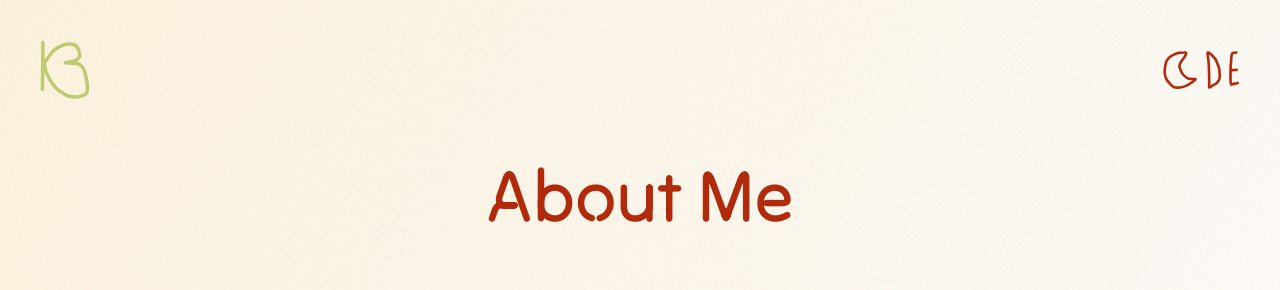
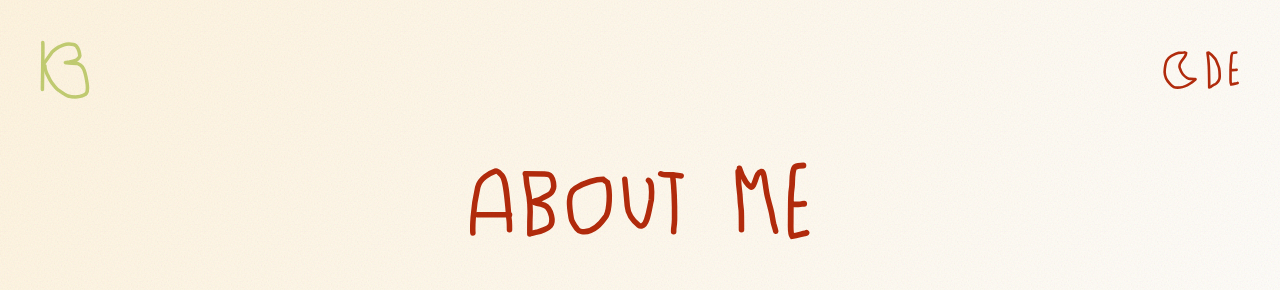
Before and after one commit to KiBohr/Portfolio, a React (Vite) app: page /aboutMe in a window 1280 px wide. Shown: the top 290 px of the page. Built offline with nearby package versions, Linux system fonts and the light colour scheme.

Commit message:
small changes

```diff
--- a/src/App.tsx
+++ b/src/App.tsx
@@ -27,7 +27,7 @@ function App() {
   )
 
   return (
-    <main className="min-h-screen w-screen h-screen  text-red bg-beige font-[TiltNeon] animated-bg py-10 px-5">
+    <main className="min-h-screen w-screen h-screen  text-red bg-beige font-[Squada] animated-bg py-10 px-5">
       <RouterProvider router={router}/>
     </main>
   )
--- a/src/bg.css
+++ b/src/bg.css
@@ -11,7 +11,7 @@
   overflow: hidden;
 
   background: linear-gradient(120deg,
-    var(--color-white) 0%,
+    var(--color-green) 0%,
     var(--color-beige) 40%,
     var(--color-white) 80%,
     var(--color-beige) 100%
--- a/src/page/aboutMe/AboutMe.tsx
+++ b/src/page/aboutMe/AboutMe.tsx
@@ -3,9 +3,10 @@ const AboutMe = () => {
     return (
         <section className="p-5 flex flex-col items-center gap-5 md:mx-10">
 
-            <h1
-            className="text-6xl md:mb-10 md:text-7xl"
-            >About Me</h1>
+            <img
+            src="/src/assets/img/aboutMe.svg"
+            alt="about me"
+            className="h-20 md:mb-8" />
 
             <div className="flex flex-col-reverse items-center justify-center gap-5 md:gap-20 md:flex-row md:justify-start md:text-start">
 
--- a/src/page/contact/contact.tsx
+++ b/src/page/contact/contact.tsx
@@ -5,7 +5,10 @@ import LinkButton from "../../component/linkButton/LinkButton";
 const Contact = () => {
     return (
         <section className="flex flex-col gap-3 items-center justify-center mt-10 w-full">
-            <h1 className="uppercase text-7xl">Contact</h1>
+            <img
+            src="/src/assets/img/Contact.svg"
+            alt="contact"
+            className="h-20" />
 
             <p className="text-lg mb-15">Ich freue mich auf Deine Nachricht!</p>
 
```
